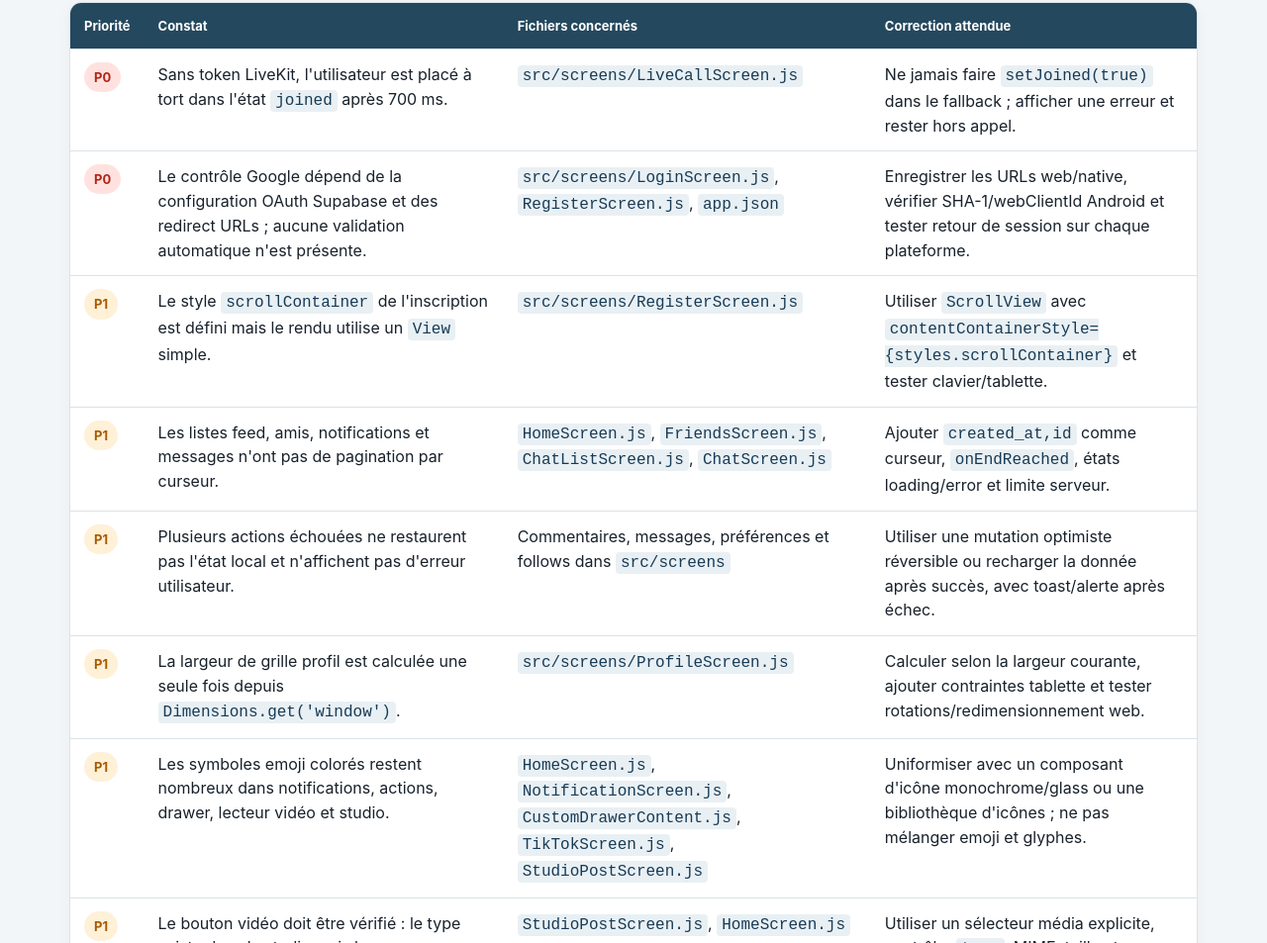
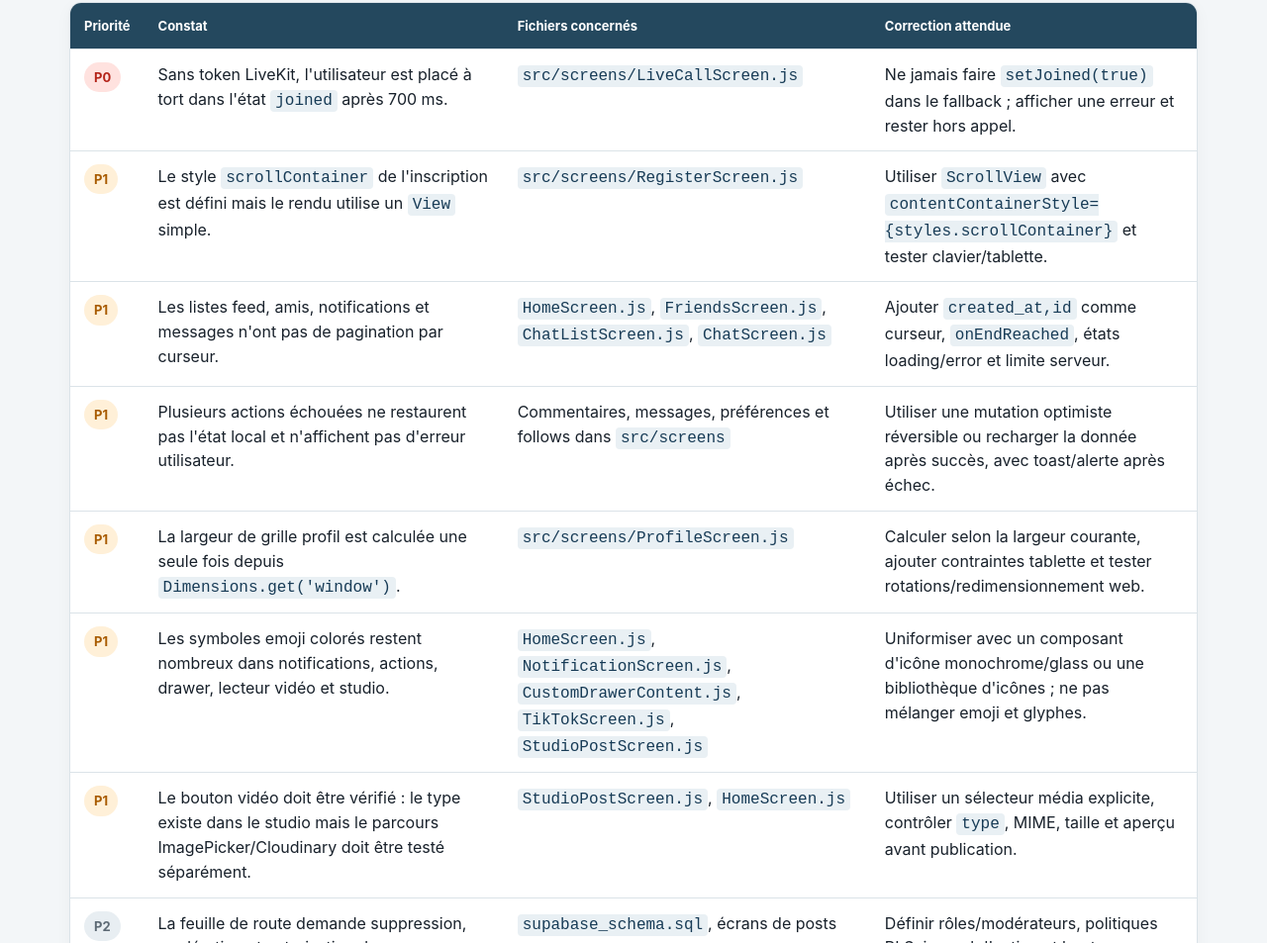
Before and after one commit to merveilmubiayi-web/meetly-chat, a website: page rapport-audit-meetly.html in a window 1280 px wide. Shown: the part 1582-2535 px from the top of the page at 99% size. Drawn offline with Linux system fonts and the light colour scheme.

```diff
--- a/rapport-audit-meetly.html
+++ b/rapport-audit-meetly.html
@@ -75,7 +75,7 @@
     <thead><tr><th>Priorité</th><th>Constat</th><th>Fichiers concernés</th><th>Correction attendue</th></tr></thead>
     <tbody>
       <tr><td><span class="status critical">P0</span></td><td>Sans token LiveKit, l'utilisateur est placé à tort dans l'état <code>joined</code> après 700 ms.</td><td><code>src/screens/LiveCallScreen.js</code></td><td>Ne jamais faire <code>setJoined(true)</code> dans le fallback ; afficher une erreur et rester hors appel.</td></tr>
-      <tr><td><span class="status critical">P0</span></td><td>Le contrôle Google dépend de la configuration OAuth Supabase et des redirect URLs ; aucune validation automatique n'est présente.</td><td><code>src/screens/LoginScreen.js</code>, <code>RegisterScreen.js</code>, <code>app.json</code></td><td>Enregistrer les URLs web/native, vérifier SHA-1/webClientId Android et tester retour de session sur chaque plateforme.</td></tr>
+
       <tr><td><span class="status risk">P1</span></td><td>Le style <code>scrollContainer</code> de l'inscription est défini mais le rendu utilise un <code>View</code> simple.</td><td><code>src/screens/RegisterScreen.js</code></td><td>Utiliser <code>ScrollView</code> avec <code>contentContainerStyle={styles.scrollContainer}</code> et tester clavier/tablette.</td></tr>
       <tr><td><span class="status risk">P1</span></td><td>Les listes feed, amis, notifications et messages n'ont pas de pagination par curseur.</td><td><code>HomeScreen.js</code>, <code>FriendsScreen.js</code>, <code>ChatListScreen.js</code>, <code>ChatScreen.js</code></td><td>Ajouter <code>created_at,id</code> comme curseur, <code>onEndReached</code>, états loading/error et limite serveur.</td></tr>
       <tr><td><span class="status risk">P1</span></td><td>Plusieurs actions échouées ne restaurent pas l'état local et n'affichent pas d'erreur utilisateur.</td><td>Commentaires, messages, préférences et follows dans <code>src/screens</code></td><td>Utiliser une mutation optimiste réversible ou recharger la donnée après succès, avec toast/alerte après échec.</td></tr>
```
